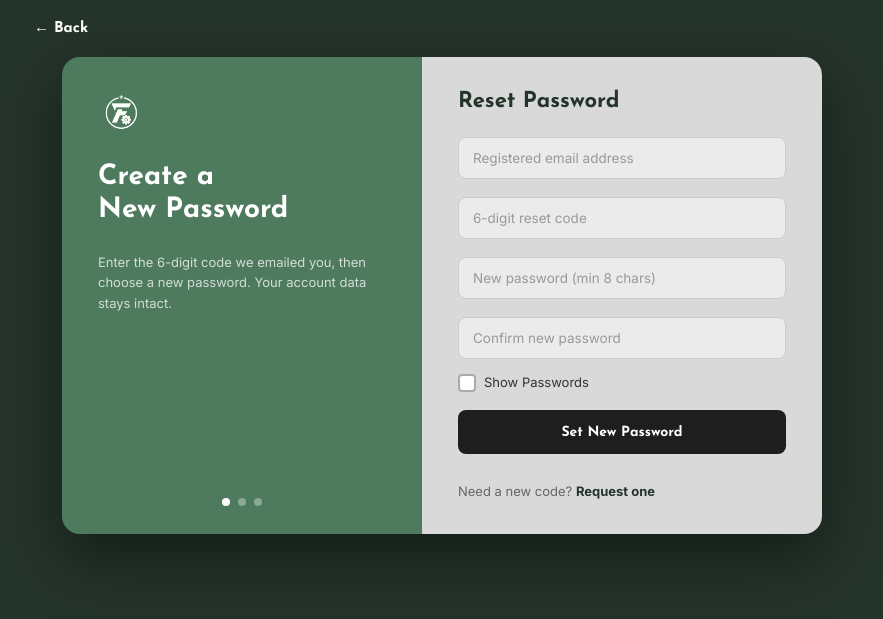
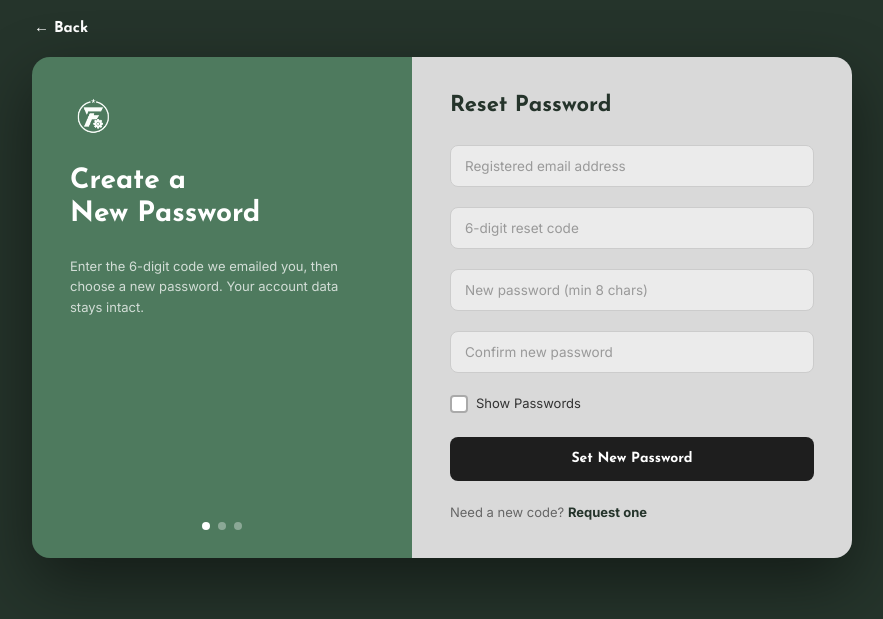
Before and after one commit to Verzadene/Fab-ulous, a PHP site: page /Fab-ulous/reset_password.php in a window 1280 px wide. Shown: the part 72-691 px from the top of the page, without its empty margins (198-1081 px from the left). Run offline with PHP 8.4, Linux system fonts and the light colour scheme.

Commit message:
Fixed some issues

```diff
--- a/login/forgot_password.php
+++ b/login/forgot_password.php
@@ -32,8 +32,8 @@ if ($_SERVER['REQUEST_METHOD'] === 'POST') {
             $accStmt->close();
 
             if (!$account) {
-                $success = 'If that email is registered, a reset code has been sent.';
-                $_SESSION['reset_email'] = $email;
+                unset($_SESSION['reset_email']);
+                $error = 'No FABulous account exists for that email address.';
             } elseif (!$tableExists) {
                 $error = 'Password reset is not available yet. Run database/migration_v5.sql first.';
             } else {
@@ -71,7 +71,7 @@ if ($_SERVER['REQUEST_METHOD'] === 'POST') {
                         unset($_SESSION['reset_email']);
                         $error = get_last_mail_error() ?: 'We could not send the reset code email. Please try again.';
                     } else {
-                        $success = 'If that email is registered, a reset code has been sent.';
+                        $success = 'Reset code sent. Check your inbox and spam folder.';
                         $_SESSION['reset_email'] = $email;
                     }
                 }
--- a/login/login.css
+++ b/login/login.css
@@ -85,7 +85,8 @@ html, body {
 
 /* ---------- Card Container ---------- */
 .card-container {
-  width: min(760px, 95vw);
+  width: min(820px, 95vw);
+  min-height: 360px;
   display: flex;
   border-radius: var(--radius-card);
   overflow: hidden;
@@ -95,10 +96,10 @@ html, body {
 
 /* ---------- Left Panel ---------- */
 .left-panel {
-  width: 360px;
+  width: 380px;
   min-width: 280px;
   background-color: var(--panel-left);
-  padding: 32px 36px;
+  padding: 36px 38px;
   display: flex;
   flex-direction: column;
   gap: 16px;
@@ -153,10 +154,10 @@ html, body {
 .right-panel {
   flex: 1;
   background-color: var(--panel-right);
-  padding: 32px 36px;
+  padding: 36px 38px;
   display: flex;
   flex-direction: column;
-  gap: 14px;
+  gap: 18px;
 }
 
 .panel-title {
@@ -180,7 +181,7 @@ html, body {
 }
 
 .success-msg {
-  color: var(--text-dark);
+  color: #111111;
   font-size: 13px;
   font-weight: 600;
   margin: 0;
@@ -202,12 +203,14 @@ html, body {
   width: 100%;
   display: flex;
   flex-direction: column;
-  gap: 16px;
+  gap: 18px;
+  row-gap: 18px;
   margin-top: 4px;
 }
 
 .auth-form--spacious {
-  gap: 18px;
+  gap: 20px;
+  row-gap: 20px;
 }
 
 /* ---------- Inputs ---------- */
@@ -241,7 +244,8 @@ html, body {
 .show-password-row {
   display: flex;
   align-items: center;
-  margin-top: -4px;
+  min-height: 22px;
+  margin: 0;
 }
 
 .checkbox-label {
@@ -298,7 +302,7 @@ html, body {
   font-weight: 700;
   cursor: pointer;
   transition: background 0.2s, transform 0.1s;
-  margin-top: 0;
+  margin-top: 2px;
 }
 
 .btn-primary:hover {
@@ -316,7 +320,7 @@ html, body {
   font-size: 13px;
   color: #888;
   text-align: left;
-  margin: 6px 0 0;
+  margin: 2px 0 0;
 }
 
 /* ---------- Google Button ---------- */
@@ -336,6 +340,7 @@ html, body {
   color: var(--text-body);
   cursor: pointer;
   text-decoration: none;
+  margin-top: 2px;
   transition: background 0.2s, transform 0.2s, box-shadow 0.2s;
 }
 
@@ -360,7 +365,7 @@ html, body {
   align-items: flex-start;
   flex-wrap: wrap;
   gap: 14px;
-  margin-top: 14px;
+  margin-top: 4px;
 }
 
 .bottom-text {
--- a/login/reset_password.php
+++ b/login/reset_password.php
@@ -33,6 +33,18 @@ if ($_SERVER['REQUEST_METHOD'] === 'POST') {
         } elseif ($newPass !== $confirm) {
             $error = 'Passwords do not match.';
         } else {
+            $accountStmt = $conn->prepare("SELECT id FROM accounts WHERE email = ? LIMIT 1");
+            $accountStmt->bind_param('s', $email);
+            $accountStmt->execute();
+            $account = $accountStmt->get_result()->fetch_assoc();
+            $accountStmt->close();
+
+            if (!$account) {
+                $error = 'No FABulous account exists for that email address.';
+            }
+        }
+
+        if (!$error) {
             $tokenStmt = $conn->prepare(
                 "SELECT id FROM password_resets
                  WHERE email = ? AND reset_code = ? AND used = 0
@@ -49,8 +61,8 @@ if ($_SERVER['REQUEST_METHOD'] === 'POST') {
             } else {
                 $hash = password_hash($newPass, PASSWORD_DEFAULT);
 
-                $updStmt = $conn->prepare("UPDATE accounts SET password = ? WHERE email = ?");
-                $updStmt->bind_param('ss', $hash, $email);
+                $updStmt = $conn->prepare("UPDATE accounts SET password = ? WHERE id = ?");
+                $updStmt->bind_param('si', $hash, $account['id']);
                 $updStmt->execute();
                 $updStmt->close();
 
```
Also changed, not shown: CLAUDE.md (+2 -0 lines), .claude/settings.local.json (added), uploads/profile_pics/1.png (added), uploads/profile_pics/2.png (added).
